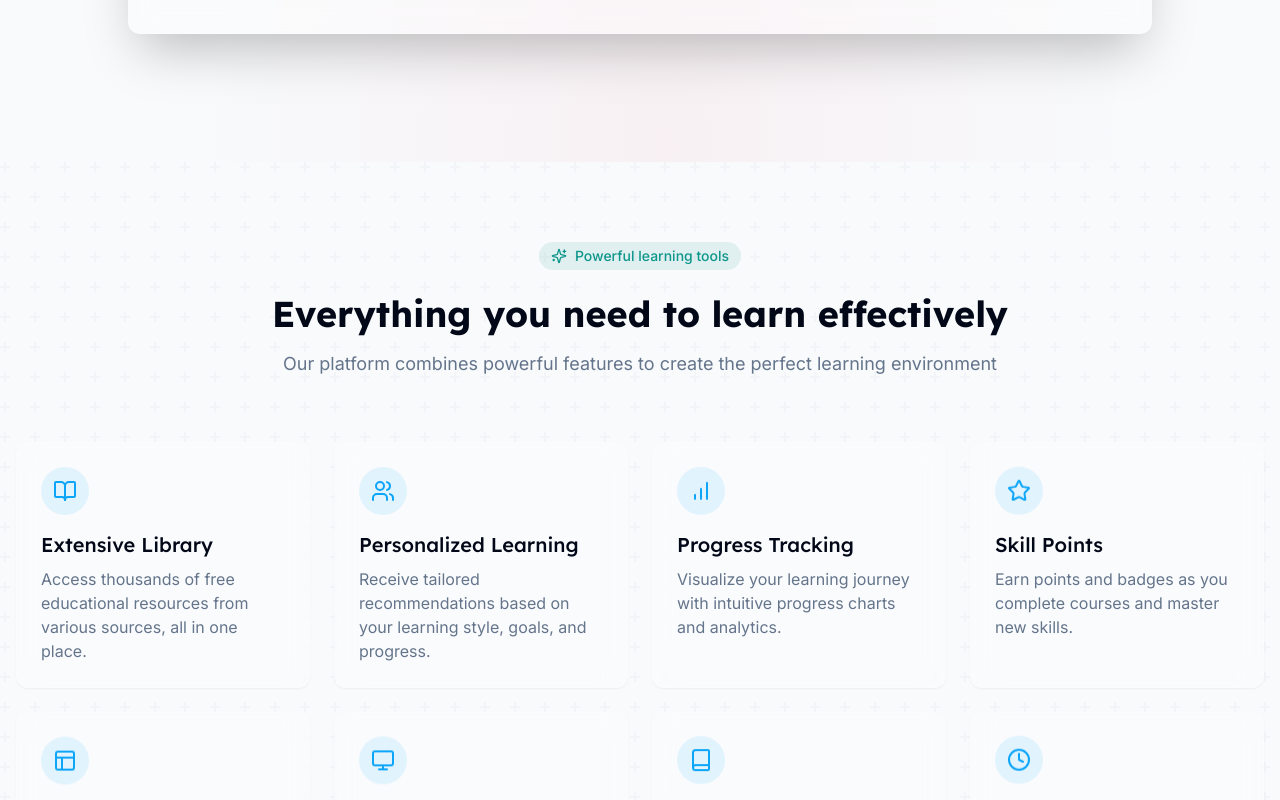
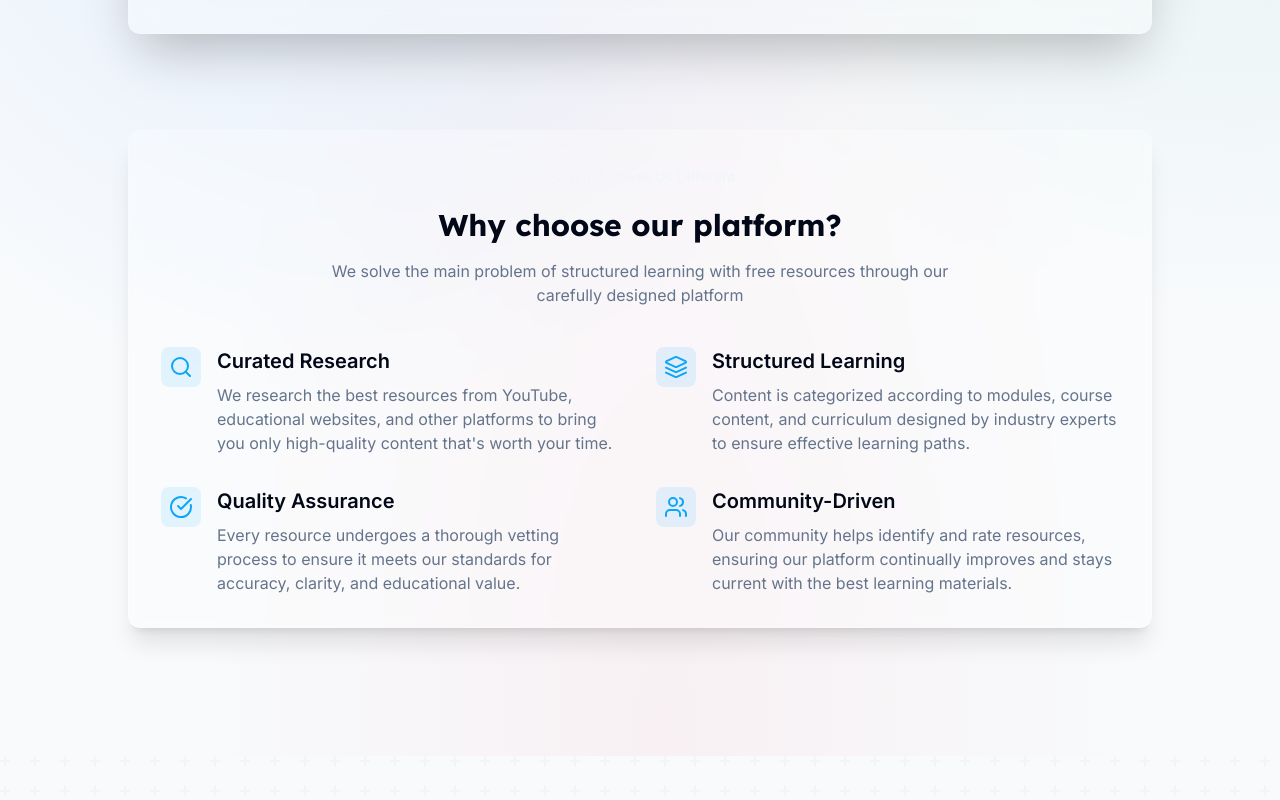
Before and after one commit to levelup4566/Levelup-Labs45667, a React (Vite) app: page / in a window 1280 px wide. Shown: the part 1140-1940 px from the top of the page. Built offline with nearby package versions, Linux system fonts and the light colour scheme.

Commit message:
Add new feature description
Adds a new field describing the platform's unique value proposition.

```diff
--- a/src/components/home/Hero.tsx
+++ b/src/components/home/Hero.tsx
@@ -1,7 +1,7 @@
 
 import React from 'react';
 import { Button } from '@/components/ui/button';
-import { ArrowRight, BookOpen, Users, Star, Sparkles } from 'lucide-react';
+import { ArrowRight, BookOpen, Users, Star, Sparkles, Search, Layers, CheckCircle } from 'lucide-react';
 import { Link } from 'react-router-dom';
 
 const Hero = () => {
@@ -73,6 +73,72 @@ const Hero = () => {
             </div>
           </div>
         </div>
+
+        {/* New section: What makes us different */}
+        <div className="max-w-5xl mx-auto mt-24 relative">
+          <div className="glass-card rounded-xl p-8 backdrop-blur-sm border border-white/20 shadow-xl animate-fade-in" style={{ animationDelay: "0.6s" }}>
+            <div className="text-center mb-10">
+              <div className="inline-flex items-center px-3 py-1 mb-4 rounded-full bg-secondary/10 text-secondary text-sm font-medium">
+                <CheckCircle className="h-4 w-4 mr-2" />
+                <span>What Makes Us Different</span>
+              </div>
+              <h2 className="text-3xl font-bold mb-4 font-display">Why choose our platform?</h2>
+              <p className="text-muted-foreground max-w-2xl mx-auto">
+                We solve the main problem of structured learning with free resources through our carefully designed platform
+              </p>
+            </div>
+
+            <div className="grid grid-cols-1 md:grid-cols-2 gap-8">
+              <div className="flex items-start gap-4">
+                <div className="flex-shrink-0 p-2 rounded-lg bg-primary/10">
+                  <Search className="h-6 w-6 text-primary" />
+                </div>
+                <div>
+                  <h3 className="font-semibold text-xl mb-2">Curated Research</h3>
+                  <p className="text-muted-foreground">
+                    We research the best resources from YouTube, educational websites, and other platforms to bring you only high-quality content that's worth your time.
+                  </p>
+                </div>
+              </div>
+
+              <div className="flex items-start gap-4">
+                <div className="flex-shrink-0 p-2 rounded-lg bg-primary/10">
+                  <Layers className="h-6 w-6 text-primary" />
+                </div>
+                <div>
+                  <h3 className="font-semibold text-xl mb-2">Structured Learning</h3>
+                  <p className="text-muted-foreground">
+                    Content is categorized according to modules, course content, and curriculum designed by industry experts to ensure effective learning paths.
+                  </p>
+                </div>
+              </div>
+
+              <div className="flex items-start gap-4">
+                <div className="flex-shrink-0 p-2 rounded-lg bg-primary/10">
+                  <CheckCircle className="h-6 w-6 text-primary" />
+                </div>
+                <div>
+                  <h3 className="font-semibold text-xl mb-2">Quality Assurance</h3>
+                  <p className="text-muted-foreground">
+                    Every resource undergoes a thorough vetting process to ensure it meets our standards for accuracy, clarity, and educational value.
+                  </p>
+                </div>
+              </div>
+
+              <div className="flex items-start gap-4">
+                <div className="flex-shrink-0 p-2 rounded-lg bg-primary/10">
+                  <Users className="h-6 w-6 text-primary" />
+                </div>
+                <div>
+                  <h3 className="font-semibold text-xl mb-2">Community-Driven</h3>
+                  <p className="text-muted-foreground">
+                    Our community helps identify and rate resources, ensuring our platform continually improves and stays current with the best learning materials.
+                  </p>
+                </div>
+              </div>
+            </div>
+          </div>
+        </div>
       </div>
     </section>
   );
```
